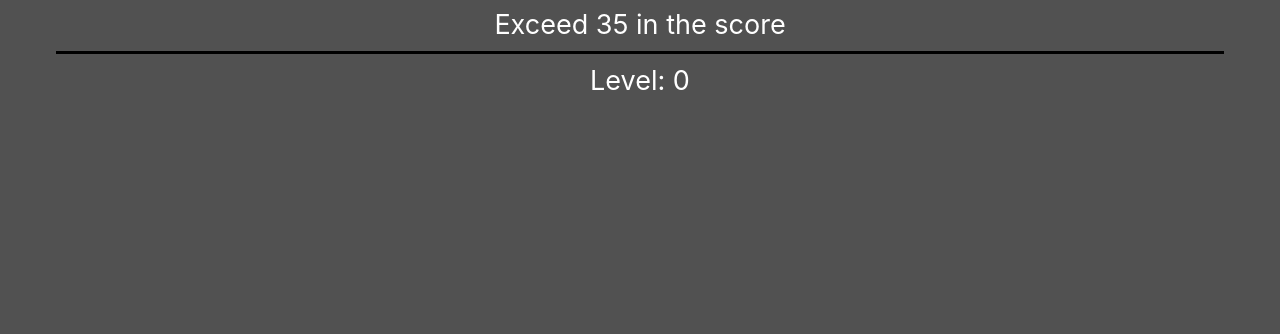
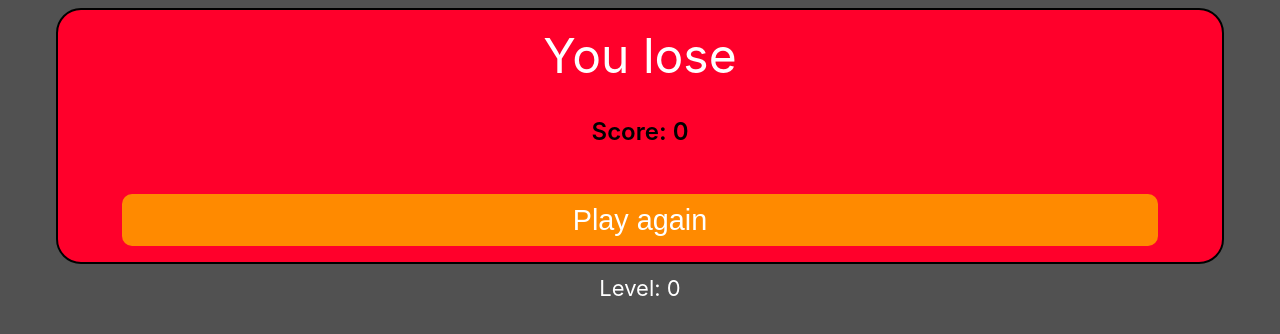
Before and after one commit to araujobrunodev/Pliw, a React app: page / in a window 1280 px wide. Shown: the top 334 px of the page. Built offline with nearby package versions, Linux system fonts and the light colour scheme; the HTML template or start-up script is replaced by a standard one.

Commit message:
add resetGame

```diff
--- a/src/App.tsx
+++ b/src/App.tsx
@@ -7,11 +7,12 @@ import Button from "./components/button"
 import Stopwatch from "./components/stopwatch"
 import Scoreboard from "./components/scoreboard"
 import LevelWarning from "./components/levelwarning"
+import ResetGame from "./components/resetGame"
 
 function App() {
   return (
     <>
-      <LevelWarning overcome={35}/>
+      <ResetGame hidden={false} state="lost"/>
     </>
   )
 }
--- /dev/null
+++ b/src/components/resetGame.tsx
@@ -0,0 +1,53 @@
+import CountText from "./countText"
+import Button from "./button"
+import { FC, useEffect, useState } from "react"
+import "../styles/resetGame.css"
+
+interface ResetGameProps {
+    state: "won" | "lost",
+    hidden: boolean
+}
+
+const ResetGame:FC<ResetGameProps> = ({
+    state,
+    hidden
+}) => {
+    let [warn,setWarn] = useState("")
+    let [buttonMsg,setButtonMsg] = useState("")
+    let [backgroundColor,setBackgroundColor] = useState("")
+
+    const Changes = () => {
+        if (state == "won") {
+            setWarn("You win")
+            setButtonMsg("Next match")
+            setBackgroundColor("#002BFF")
+        } else {
+            setWarn("You lose")
+            setButtonMsg("Play again")
+            setBackgroundColor("#FF002B")
+        }
+    }
+
+    useEffect(() => {
+        Changes()
+    },[state])
+
+    return (
+        <>
+            {
+                !hidden &&
+                <div className="resetGame">
+                    <div className="items" style={{backgroundColor: backgroundColor}}>
+                        <p className="title_items">{warn}</p>
+                        <CountText className="score" title="Score" value="0"/>
+                        <Button className="reset_button" onClick={() => {}} title={buttonMsg}/>
+                    </div>
+
+                    <CountText className="level" title="Level" value="0"/>
+                </div>
+            }
+        </>
+    )
+}
+
+export default ResetGame
--- /dev/null
+++ b/src/styles/resetGame.css
@@ -0,0 +1,49 @@
+.resetGame {
+    display: flex;
+    flex-flow: wrap column;
+    font-family: "Inter", sans-serif;
+    margin: 0rem 3rem;
+    gap: 0.7rem;
+}
+
+.items {
+    border: 2px solid black;
+    border-radius: 25px;
+    display: flex;
+    flex-flow: wrap column;
+    justify-content: center;
+    gap: 2rem;
+}
+
+.title_items, .score {
+    text-align: center;
+    margin: 0px;
+}
+
+.title_items {
+    color: white;
+    font-size: 3rem;
+    padding-top: 1rem;
+}
+
+.score {
+    font-size: 1.5rem;
+    font-weight: 600;
+}
+
+.reset_button {
+    background-color: #FF8A00;
+    color: white;
+    border: none;
+    margin: 1rem 4rem;
+    border-radius: 10px;
+    font-size: 1.8rem;
+    padding: 0.6rem;
+}
+
+.resetGame .level {
+    text-align: center;
+    font-size: 22px;
+    color: white;
+    margin: 0px;
+}
```
